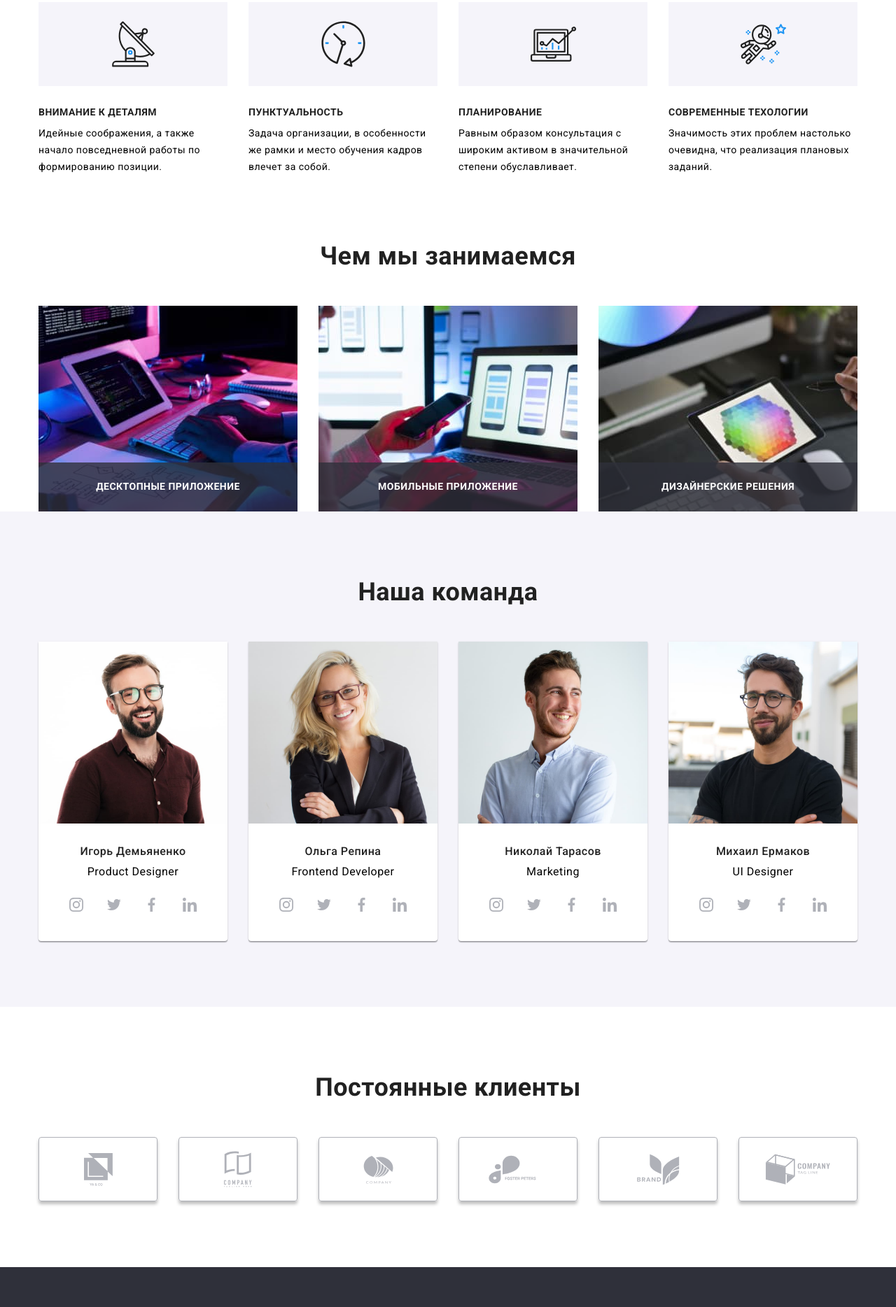
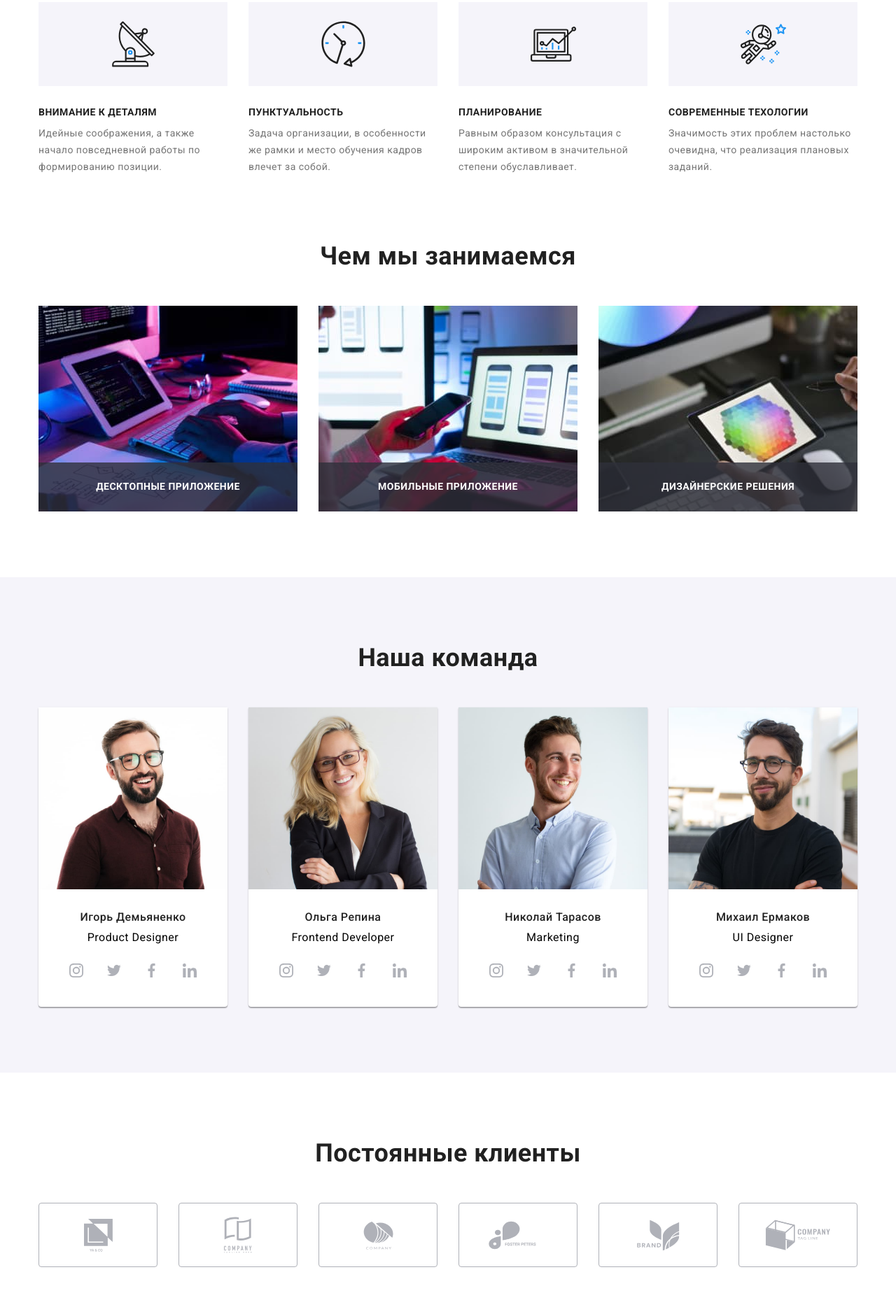
Before and after one commit to NickNedilko/BEM-Markup-HW-07, a plain HTML site: page index.html in a window 1280 px wide. Shown: the part 776-2644 px from the top of the page at 70% size. Drawn offline with nearby package versions, Linux system fonts and the light colour scheme.

Commit message:
some changes

```diff
--- a/sass/components/_clients-list.scss
+++ b/sass/components/_clients-list.scss
@@ -18,7 +18,6 @@
      height: 92px;
     border-radius: 4px;
     border: 1px solid #AFB1B8;
-    box-shadow: 0px 4px 4px 0px #00000040;
 
     @include transition(border);
 
--- a/sass/components/_demand-list.scss
+++ b/sass/components/_demand-list.scss
@@ -40,5 +40,6 @@
     font-weight: 400;
     line-height: 1.71;
     text-align: left;
+    color: #757575;
 
 }
--- a/sass/components/_menu-list.scss
+++ b/sass/components/_menu-list.scss
@@ -12,16 +12,18 @@
 .menu-list__button{
     @extend %button;
     background-color: #F5F4FA;
-    box-shadow: 0px 1px 3px rgba(0, 0, 0, 0.12),
-            0px 1px 1px rgba(0, 0, 0, 0.14),
-            0px 2px 1px rgba(0, 0, 0, 0.2);
+
 
         @include transition (color);
         @include transition (background-color);
+        @include transition (box-shadow);
 
 
     &:hover{
         background-color: var(--link-hover-color);
         color: #ffffff;
+        box-shadow: 0px 1px 3px rgba(0, 0, 0, 0.12),
+                0px 1px 1px rgba(0, 0, 0, 0.14),
+                0px 2px 1px rgba(0, 0, 0, 0.2);
     }
 }
--- a/sass/components/_specialization-list.scss
+++ b/sass/components/_specialization-list.scss
@@ -11,6 +11,9 @@
 }
 
 
+.specialization{
+    padding-bottom: 94px;
+}
 .specialization-list__description{
     position: absolute;
     bottom: 0;
```
Also changed, not shown: css/main.css, css/main.min.css, 2 other files.
